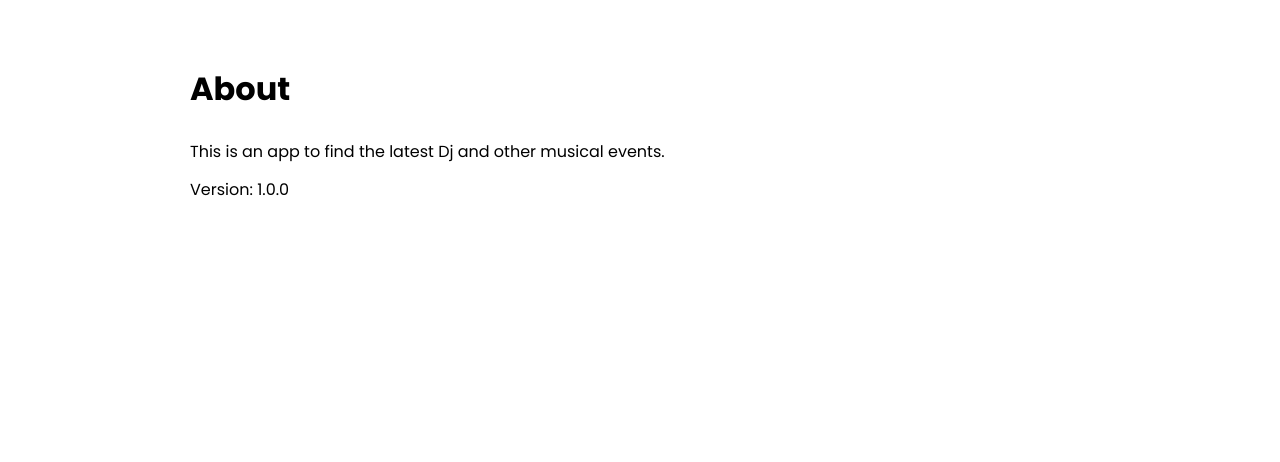
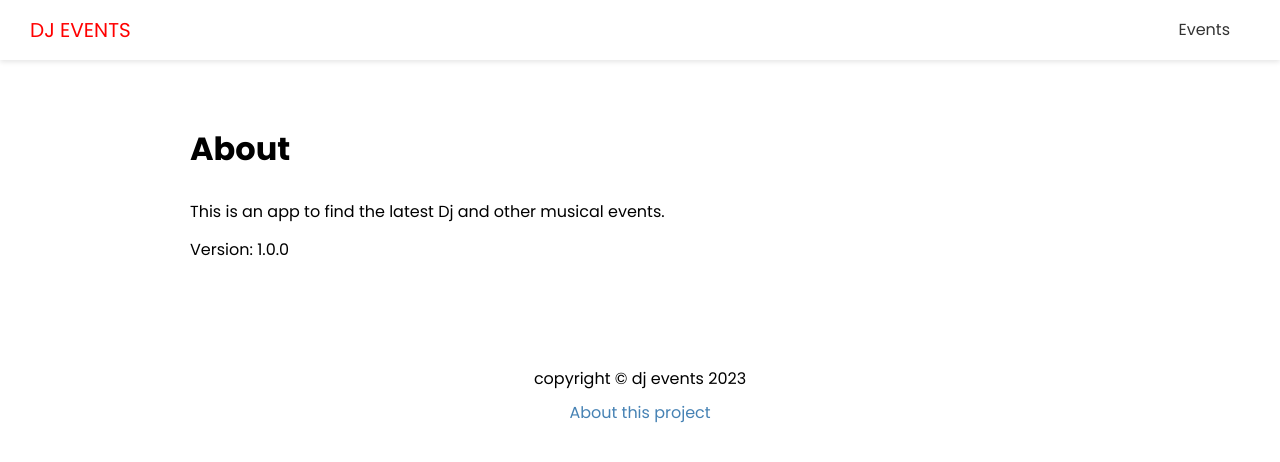
Before and after one commit to EddyBautista-93/dj-events-frontend, a Next.js app: page /about in a window 1280 px wide. Shown: the top 462 px of the page. Built offline with nearby package versions, Linux system fonts and the light colour scheme.

Commit message:
Add footer and header component with styling.

```diff
--- /dev/null
+++ b/pages/components/Footer.js
@@ -0,0 +1,14 @@
+import Link from 'next/link'
+import styles from '../../styles/Footer.module.css'
+
+export default function Footer() {
+    var currentYear = new Date().getFullYear().toString();
+  return (
+    <footer className={styles.footer}>
+        <p>copyright &copy; dj events {currentYear}</p>
+        <p>
+            <Link href="/about">About this project</Link>
+        </p>
+    </footer>
+  )
+}
--- /dev/null
+++ b/pages/components/Header.js
@@ -0,0 +1,22 @@
+import Link from 'next/link'
+import styles from '../../styles/Header.module.css'
+export default function Header() {
+  return (
+    <header className={styles.header}>
+        <div className={styles.logo}>
+            <Link href="/" legacyBehavior>
+                <a>DJ Events</a>
+            </Link>
+        </div>
+        <nav>
+            <ul>
+                <li>
+                    <Link href="/events" legacyBehavior>
+                        <a>Events</a>
+                    </Link>
+                </li>
+            </ul>
+        </nav>
+    </header>
+  )
+}
--- a/pages/components/Layout.js
+++ b/pages/components/Layout.js
@@ -1,5 +1,8 @@
 import Head from "next/head"
+import Header from "./Header"
+import Footer from "./Footer"
 import styles from '../../styles/Layout.module.css'
+
 
 export default function Layout({title, keywords, description, children}) {
   return (
@@ -9,9 +12,11 @@ export default function Layout({title, keywords, description, children}) {
             <meta name="description" conent={description}/>
             <meta name="keywords" conent={keywords={}}/>
         </Head>
+        <Header />
         <div className={styles.container}>
         {children}
         </div>
+        <Footer />
     </div>
   )
 }
--- /dev/null
+++ b/styles/Footer.module.css
@@ -0,0 +1,8 @@
+.footer {
+    margin: 100px 0 40px;
+    text-align: center;
+  }
+
+  .footer p {
+    margin: 5px 0;
+  }
--- /dev/null
+++ b/styles/Header.module.css
@@ -0,0 +1,56 @@
+.header {
+    display: flex;
+    justify-content: space-between;
+    align-items: center;
+    background: #fff;
+    color: #333;
+    height: 60px;
+    padding: 0 30px;
+    box-shadow: 0 2px 5px rgba(0, 0, 0, 0.1);
+  }
+
+  .header a {
+    color: #333;
+    margin-right: 20px;
+  }
+
+  .header a:hover {
+    color: #000;
+  }
+  .header ul {
+    display: flex;
+    align-items: center;
+    justify-content: center;
+    list-style: none;
+  }
+
+  .logo {
+    color: red;
+    font-size: 20px;
+    text-transform: uppercase;
+  }
+
+  .logo a {
+    color: red;
+  }
+
+  @media (max-width: 768px) {
+    .header {
+      flex-direction: column;
+      height: auto;
+    }
+
+    .header ul {
+      margin: 20px 0;
+      flex-direction: column;
+      text-align: center;
+    }
+
+    .header a {
+      margin-right: 0;
+    }
+
+    .logo {
+      margin: 20px 0;
+    }
+  }
```
